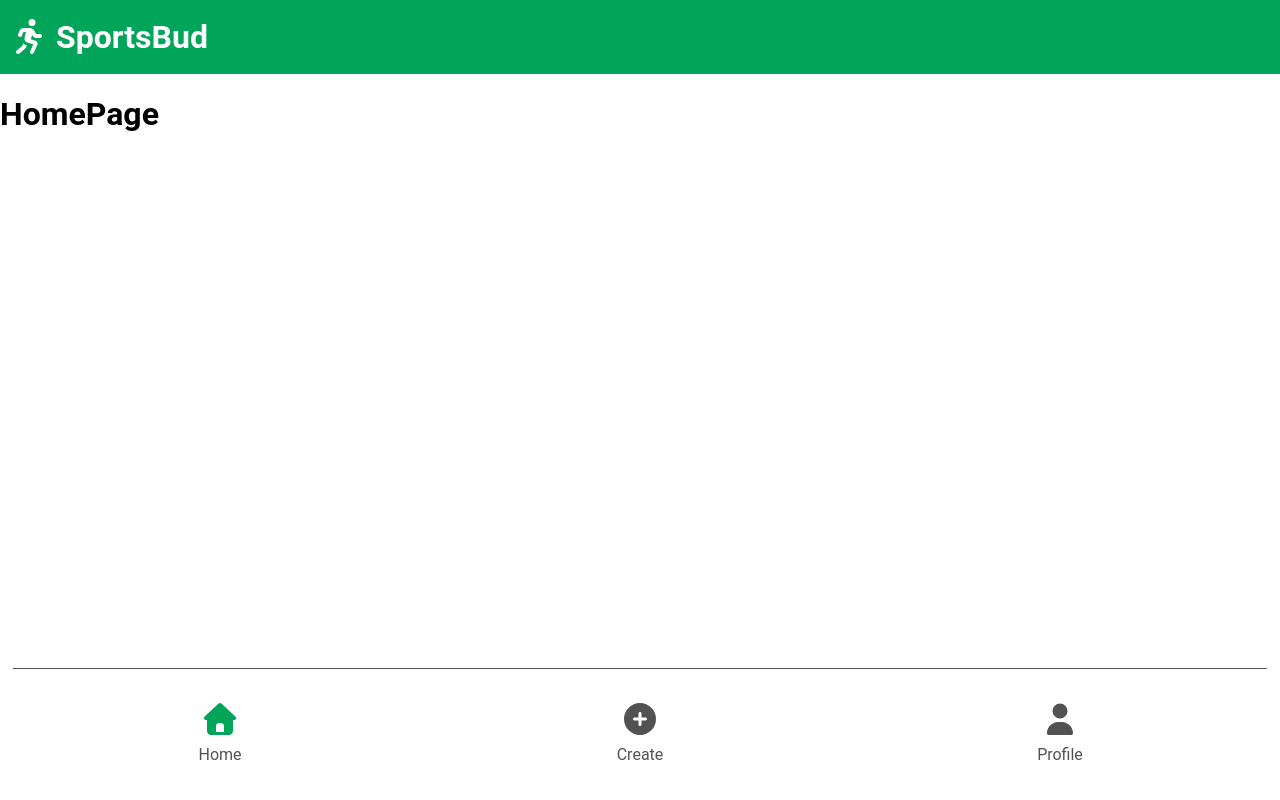
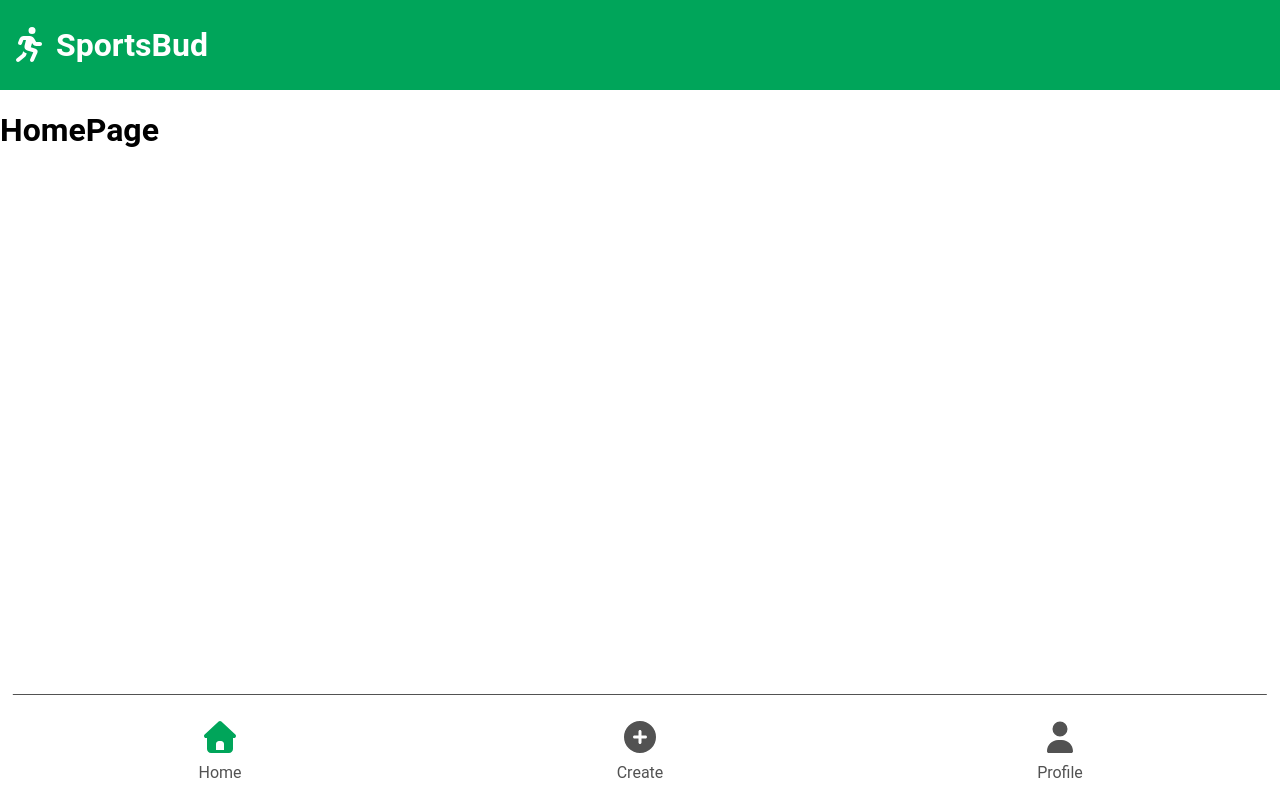
Before and after one commit to ticinovicsara/SportsBud, a React (Vite) app in the folder apps/frontend/: page / in a window 1280 px wide. Shown: the top 800 px of the page. Built offline with nearby package versions, Linux system fonts and the light colour scheme.

Commit message:
mini display fix

```diff
--- a/apps/frontend/src/components/Header/header.module.css
+++ b/apps/frontend/src/components/Header/header.module.css
@@ -1,6 +1,6 @@
 header {
   width: 100%;
-  height: 4em;
+  height: 5em;
   background-color: var(--color-primary-green);
   display: flex;
   align-items: center;
--- a/apps/frontend/src/components/NavBar/navbar.module.css
+++ b/apps/frontend/src/components/NavBar/navbar.module.css
@@ -2,6 +2,7 @@
   position: fixed;
   bottom: 0;
   width: 100%;
+  height: 4em;
   display: flex;
   justify-content: space-between;
   align-items: center;
@@ -13,14 +14,14 @@
   display: flex;
   justify-content: center;
   width: 100%;
-  height: 4em;
+  height: 5em;
   padding: 10px;
 }
 
 .navbar-items::before {
   content: '';
   position: absolute;
-  top: -2em;
+  top: -1.5em;
   left: 50%;
   transform: translateX(-50%);
   width: 98%;
```
